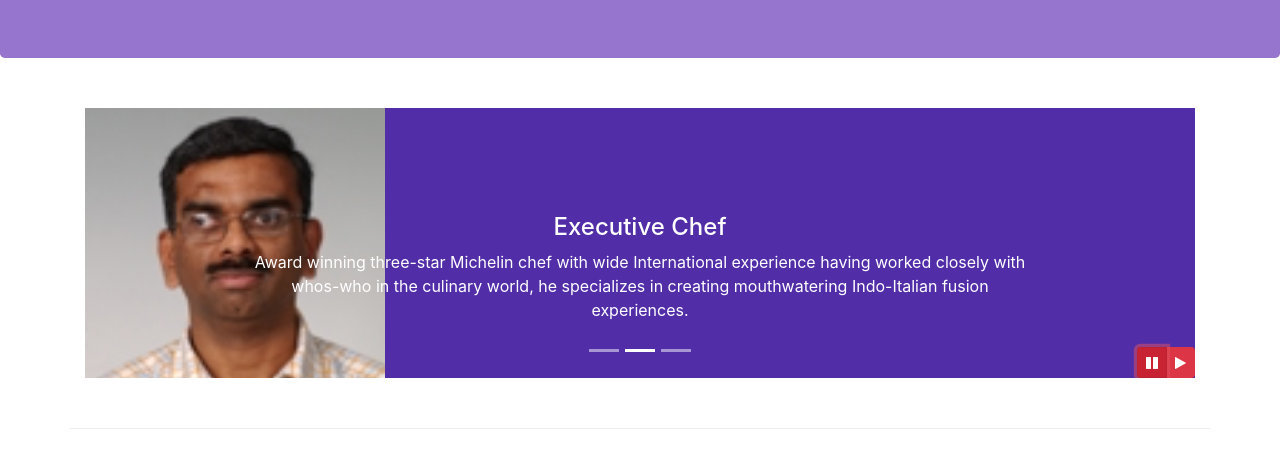
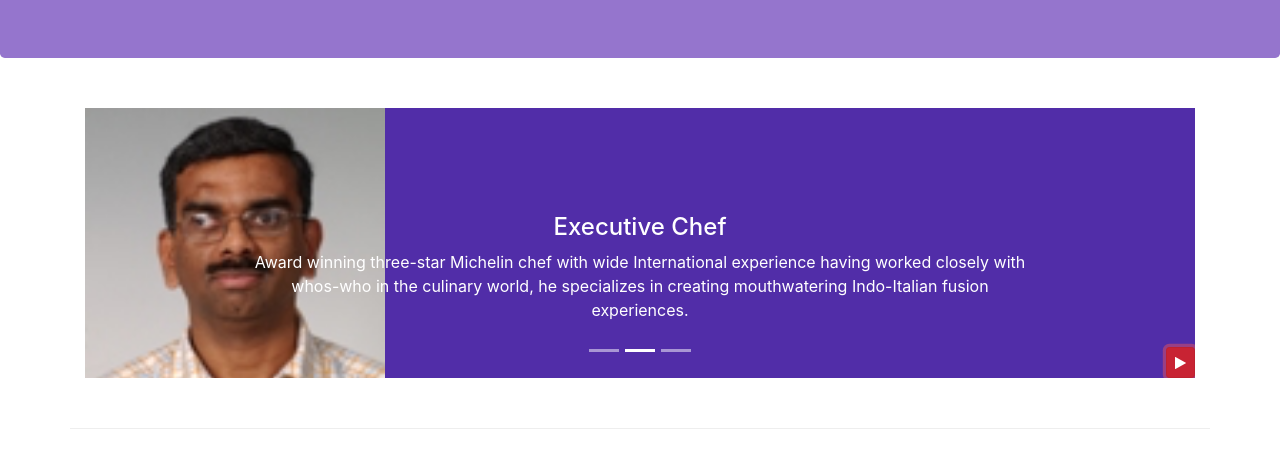
Before and after one commit to vimal211/coursera-bootstrap, a website: page index.html in a window 1280 px wide. Both pictures are taken after a click on the button 1152 px from the left and 638 px from the top of the page. Shown: the part 276-752 px from the top of the page. Drawn offline with nearby package versions, Linux system fonts and the light colour scheme.

Commit message:
Carousel Button

```diff
--- a/index.html
+++ b/index.html
@@ -186,14 +186,9 @@
                     <a class="carousel-control-next" href="#mycarousel" role="button" data-slide="next">
                         <span class="carousel-control-next-icon"></span>
                     </a> -->
-                    <div class="btn-group" id="carouselButton">
-                        <button class="btn btn-danger btn-sm" id="carousel-pause">
-                            <span class="fa fa-pause"></span>
-                        </button>
-                        <button class="btn btn-danger btn-sm" id="carousel-play">
-                            <span class="fa fa-play"></span>
-                        </button>
-                    </div>
+                    <button class="btn btn-danger btn-sm" id="carouselButton">
+                        <span id='carousel-button-icon' class="fa fa-pause"></span>
+                    </button>
                 </div>
             </div>
         </div>
@@ -299,11 +294,17 @@
 <script>
      $(document).ready(function(){
             $("#mycarousel").carousel( { interval: 2000 } );
-            $("#carousel-pause").click(function(){
-                $("#mycarousel").carousel('pause');
-            });
-            $("#carousel-play").click(function(){
-                $("#mycarousel").carousel('cycle');
+            $("#carouselButton").click(function(){
+                if ($("#carouselButton").children("span").hasClass('fa-pause')) {
+                    $("#mycarousel").carousel('pause');
+                    $("#carouselButton").children("span").removeClass('fa-pause');
+                    $("#carouselButton").children("span").addClass('fa-play');
+                }
+                else if ($("#carouselButton").children("span").hasClass('fa-play')){
+                    $("#mycarousel").carousel('cycle');
+                    $("#carouselButton").children("span").removeClass('fa-play');
+                    $("#carouselButton").children("span").addClass('fa-pause');
+                }
             });
         });
 </script>
```
